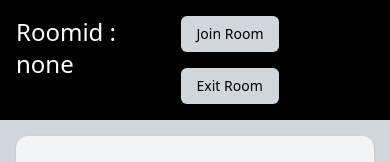
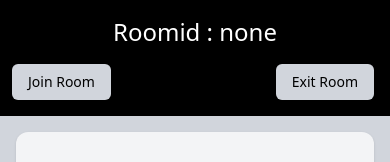
Before and after one commit to HarshAgarwal-IITD/chatApp-Adv-FE, a React (Vite) app: page / in a window 390 px wide. Shown: the top 162 px of the page. Built offline with nearby package versions, Linux system fonts and the light colour scheme; no server answers.

Commit message:
responsive 2

```diff
--- a/src/App.tsx
+++ b/src/App.tsx
@@ -118,16 +118,16 @@ export default function App() {
   return (
 
     <div className="bg-black w-screen h-screen flex  flex-col ">
-      <div className=" flex flex-row  justify-between m-2">
+      <div className=" flex md:flex-row flex-col   justify-between m-2">
         <div>
 
-          <div className="text-white md:ml-10 text-2xl p-2 ">Roomid : {inRoom ? roomId: "none"}</div>
+          <div className="text-white md:ml-10 text-2xl p-2  flex items-center justify-center">Roomid : {inRoom ? roomId: "none"}</div>
 
         </div>
-        <div className=" " >
+        <div className=" justify-between flex" >
         <Popover open={openJoin} onOpenChange={setOpenJoin}>
           <PopoverTrigger className="text-white">
-            <Button  className="bg-gray-300 m-2  text-black cursor-pointer hover:bg-gray-50">
+            <Button  className="bg-gray-300 m-1  text-black cursor-pointer hover:bg-gray-50">
               Join Room
             </Button>
           </PopoverTrigger>
```
